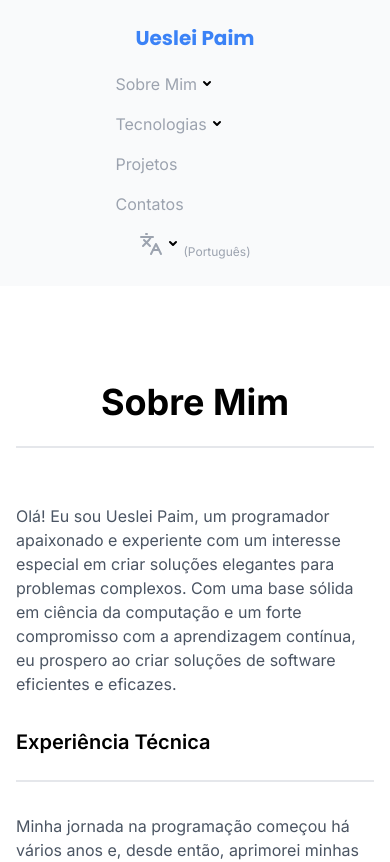
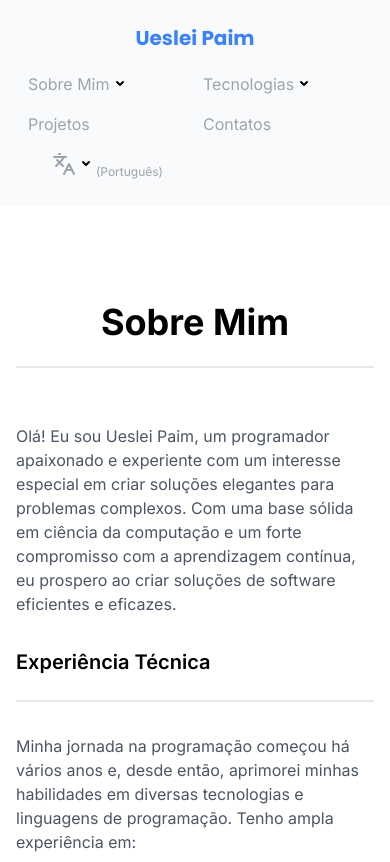
Before and after one commit to uesleibros/Portfolio, a Next.js app: page / in a window 390 px wide. Shown: the top 862 px of the page. Built offline with nearby package versions, Linux system fonts and the light colour scheme.

Commit message:
Update Header.tsx

```diff
--- a/components/Header.tsx
+++ b/components/Header.tsx
@@ -45,10 +45,10 @@ export default function Header() {
 
   return (
     <header className="bg-gray-50 py-4 mb-20 w-full">
-      <div className="container flex flex-col justify-between items-center p-2">
+      <div className="container flex flex-col justify-center items-center p-2">
         <h1 className={`text-xl text-blue-500 mb-5 select-none font-bold ${poppins.className}`}>Ueslei Paim</h1>
         <nav>
-          <ul className="lg:flex sm:grid sm:grid-cols-1 sm:gap-4 sm:w-full lg:space-x-4 text-gray-400">
+          <ul className="lg:flex sm:grid sm:grid-cols-2 sm:gap-4 w-full lg:space-x-4 text-gray-400">
             {language && (
               <>
                 <li>
```
